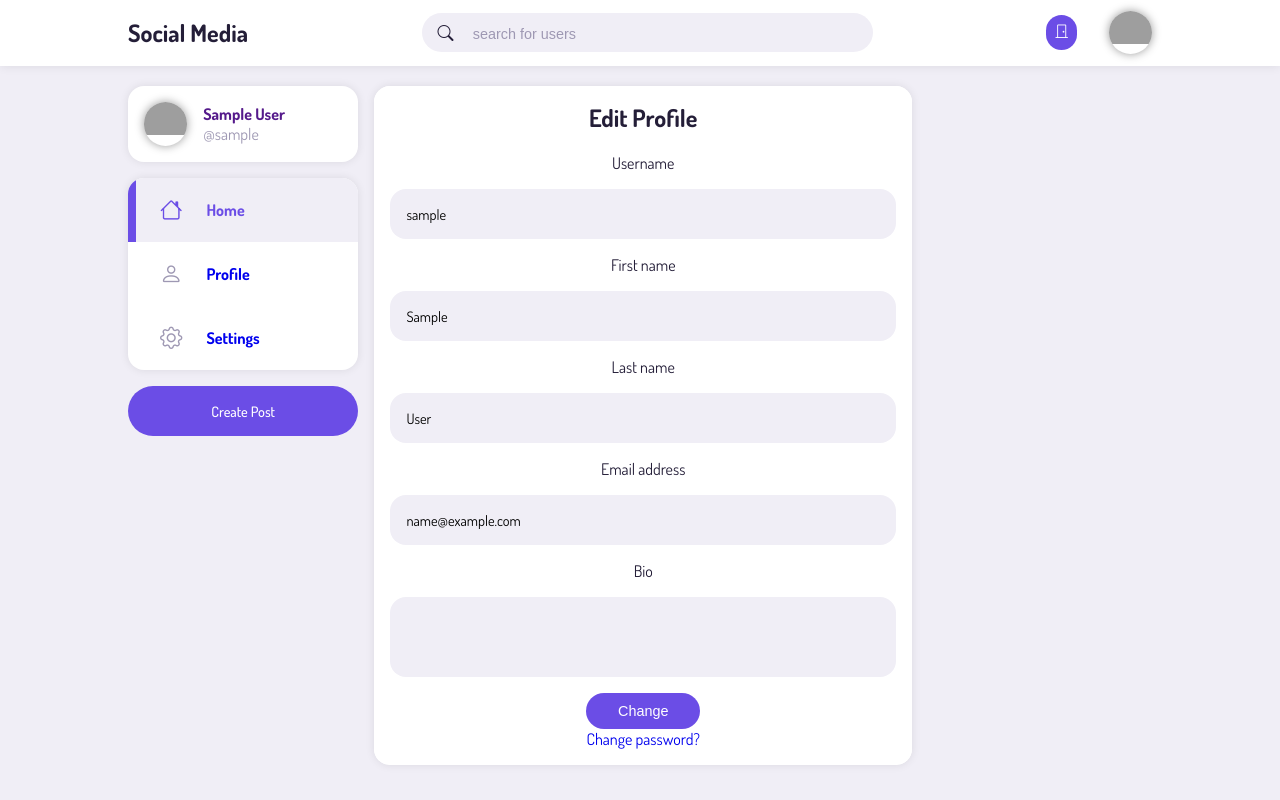
After one commit to CodesByArash/Django-Social-Media, a Django app: page /account/settings/ in a window 1280 px wide. The commit adds this page. Run offline with Django 4.2, Linux system fonts and the light colour scheme; the visitor is signed in with stand-in values (Sample User, id 1); parts of the project's set-up code (start-up, migrations or seed data) failed here and were passed over; some libraries are stand-ins or nearby versions; grey boxes are pictures that could not be loaded.

Commit message:
configured settings, created logout and password reset, modified user creation and login views

```diff
--- a/backend/account/urls.py
+++ b/backend/account/urls.py
@@ -1,10 +1,14 @@
 from cProfile import Profile
 from django.contrib import admin
 from django.urls import path
-from .views import SignUpView , LoginView ,ProfileView
+from .views import SignUpView, LoginView, ProfileView, SettingsView, LogoutView, PasswordChangeView
+
 
 urlpatterns = [
     path('signup/',SignUpView.as_view(),name='signup'),
-    path('login/',LoginView.as_view(),name='login'),
-    path('profile/<str:username>/',ProfileView.as_view(), name="profile")
+    path('login/',LoginView.as_view(redirect_authenticated_user=True),name='login'),
+    path('profile/<str:username>/',ProfileView.as_view(), name="profile"),
+    path('settings/',SettingsView.as_view(),name="settings"),
+    path('settings/password/',PasswordChangeView,name="password"),
+    path('logout/',LogoutView,name='logout'),
 ]
--- a/backend/account/views.py
+++ b/backend/account/views.py
@@ -1,11 +1,17 @@
+import imp
+from pyexpat.errors import messages
+from urllib import request
 from django.contrib.auth import authenticate , login
 from .models import User
-from django.shortcuts import render
-from django.shortcuts import get_object_or_404
+from django.shortcuts import redirect
+from django.shortcuts import get_object_or_404,render
 from django.urls import reverse_lazy
-from django.views.generic import CreateView , DetailView
+from django.views.generic import CreateView , DetailView ,UpdateView
+from django.contrib.auth import logout, update_session_auth_hash
+from django.contrib.auth.mixins import LoginRequiredMixin
+from django.contrib.auth.decorators import login_required
 from django.contrib.auth.views import LoginView as SigninView
-from .forms import UserRegisterForm , UserLoginForm
+from .forms import UserRegisterForm, UserLoginForm, UserSettingsForm, MyPasswordChangeForm
 # Create your views here.
 
 class SignUpView(CreateView):
@@ -13,6 +19,13 @@ class SignUpView(CreateView):
     success_url = reverse_lazy('core.home')
     form_class = UserRegisterForm
     success_message = "Your profile was created successfully"
+
+    def dispatch(self, request, *args, **kwargs):
+        if self.request.user.is_authenticated:
+            return redirect('home')
+
+        return super().dispatch(request, *args, **kwargs)
+
 
 
     def form_valid(self, form):
@@ -24,17 +37,15 @@ class SignUpView(CreateView):
         login(self.request, user)
         return to_return
 
+
 class LoginView(SigninView):
     template_name = 'account/login.html'
-    success_url = reverse_lazy('core.home')
+    success_url = reverse_lazy('core:home')
     form_class = UserLoginForm
     success_message = "successfully logged in"
 
 
-# def profile(request):
-#     return render(request, 'account/profile.html')
-
-class ProfileView(DetailView):
+class ProfileView(LoginRequiredMixin,DetailView):
     model = User
     template_name: str = 'account/profile.html'
     context_object_name = 'userprofile'
@@ -46,3 +57,41 @@ class ProfileView(DetailView):
     def get_object(self):
         print(self.kwargs.get('username'))
         return self.get_user_profile(username=self.kwargs.get('username'))
+
+
+class SettingsView(LoginRequiredMixin,UpdateView):
+    model = User
+    template_name = 'account/settings.html'
+    success_url = reverse_lazy('settings')
+    fields = ['username', 'email', 'first_name',
+              'last_name', 'bio', ]
+    form = UserSettingsForm
+
+    def get_object(self):
+            return self.request.user
+
+@login_required
+def PasswordChangeView(request):
+    if request.method == 'POST':
+        password_form = MyPasswordChangeForm(request.user,request.POST)
+        if password_form.is_valid():
+            user=password_form.save()
+            update_session_auth_hash(request, user)
+            # messages.success(request,'Your password wa successfully updated')
+            return redirect('settings')
+        else:
+            pass
+            # messages.error(request,'Please correct  the error below.')
+    else:
+        password_form = MyPasswordChangeForm(request.user)
+
+    return render(request, 'account/password.html', {
+        'form':password_form
+    })
+
+
+
+@login_required
+def LogoutView(request):
+    logout(request)
+    return redirect('login')
--- a/backend/config/settings.py
+++ b/backend/config/settings.py
@@ -117,6 +117,8 @@ USE_I18N = True
 USE_TZ = True
 
 
+LOGIN_URL ='login'
+LOGOUT_REDIRECT_URL= 'login'
 LOGIN_REDIRECT_URL = 'home'
 
 # Static files (CSS, JavaScript, Images)
--- a/backend/core/views.py
+++ b/backend/core/views.py
@@ -1,6 +1,9 @@
 from django.shortcuts import render
-
+from django.contrib.auth.mixins import LoginRequiredMixin
+from django.contrib.auth.decorators import login_required
 # Create your views here.
 
+
+@login_required
 def home(request):
     return render(request, 'socialmedia/index.html')
--- a/backend/static/css/style.css
+++ b/backend/static/css/style.css
@@ -52,7 +52,7 @@ body{
     height: auto;
     width: auto;
     /* max-width: 340px; */
-    box-shadow: 0px 2px 10px rgba(0, 0, 0, .09);
+    box-shadow: 0px 0px 10px rgba(0, 0, 0, .09);
     padding: var(--card-padding);
     margin: 1rem;
     margin-top: 0;
@@ -80,10 +80,10 @@ body{
 }
 
 .profile-img{
-    border: 1px solid var(--color-dark);
     border-radius: 25%;
     height: 100px;
     width: 100px;
+    box-shadow: 0px 0px 10px rgba(0, 0, 0, 0.4);
 }
 
 .profile-marg{
@@ -170,8 +170,7 @@ ul.profile-Arrange{
     aspect-ratio: 1/1;
     border-radius:50%;
     overflow: hidden;
-    border: 1px solid;
-    border-color: var(--color-dark);
+    box-shadow: 0px 0px 10px rgba(0, 0, 0, 0.4);
 }
 
 img{
@@ -216,7 +215,7 @@ nav{
     position: fixed;
     top:0;
     z-index: 10;
-    box-shadow: 0px 2px 10px rgba(0, 0, 0, .09);
+    box-shadow: 0px 0px 10px rgba(0, 0, 0, .09);
 
 }
 
@@ -280,7 +279,7 @@ main .container .left .profile{
     align-items: center;
     column-gap: 1rem;
     width: 100%;
-    box-shadow: 0px 2px 10px rgba(0, 0, 0, .09);
+    box-shadow: 0px 0px 10px rgba(0, 0, 0, .09);
 
 }
 
@@ -288,7 +287,7 @@ main .container .left .profile{
     margin-top:1rem;
     background: var(--color-white);
     border-radius: var(--card-border-radius);
-    box-shadow: 0px 2px 10px rgba(0, 0, 0, .09);
+    box-shadow: 0px 0px 10px rgba(0, 0, 0, .09);
 
 }
 
@@ -339,11 +338,13 @@ main .container .left .profile{
 
 .left .sidebar .menu-item:first-child.active{
     border-top-left-radius: var(--card-border-radius);
+    border-top-right-radius: var(--card-border-radius);
     overflow: hidden;
 }
 
 .left .sidebar .menu-item:last-child.active{
     border-bottom-left-radius: var(--card-border-radius);
+    border-bottom-right-radius: var(--card-border-radius);
     overflow: hidden;
 }
 
@@ -364,7 +365,7 @@ main .container .left .profile{
     display: grid;
     grid-template-columns: repeat(3,1fr);
     gap: 16px;
-    box-shadow: 0px 2px 10px rgba(0, 0, 0, .09);
+    box-shadow: 0px 0px 10px rgba(0, 0, 0, .09);
 
     /* grid-auto-rows: 150px; */
 }
@@ -374,6 +375,7 @@ main .container .left .profile{
     overflow: hidden;
     width: 17vw;
     height: 17vw;
+    box-shadow: 0px 0px 10px rgba(0, 0, 0, 0.4);
     /* margin: 0rem; */
 }
 
@@ -383,6 +385,7 @@ main .container .left .profile{
     border-radius: var(--card-border-radius);
     padding: var(--card-padding);
     margin: 0 1rem;
+    box-shadow: 0px 0px 10px rgba(0, 0, 0, 0.09);
     font-size: 0.85rem;
 }
 
@@ -510,59 +513,49 @@ main .container .right{
     cursor: pointer;
 }
 
-/* .left .post-create{
-    position:absolute;
-    top: 0;
-    left: 110%;
-    width: 30rem;
+
+.settings {
     background: var(--color-white);
     border-radius: var(--card-border-radius);
-    padding: var(--card-padding);
-    box-shadow: 0 0 2rem hsl(var(--color-primary),75%,60% 25%);
-    z-index: 8;
-    display: none;
+    width: 100%;
+    display: grid;
+    align-items: center;
+    margin: 1rem;
+    margin-top: 0;
+    text-align: center;
+    box-shadow: 0px 0px 10px rgba(0, 0, 0, .09);
 }
 
-.left .post-create::before{
-    content:"";
-    width: 1.2rem;
-    height:1.2rem;
-    display:block;
+
+.settings .edit{
     background: var(--color-white);
-    position: absolute;
-    left:-0.6rem;
-    transform: rotate(45deg);
+    padding: 1rem;
+    border-radius: var(--card-border-radius);
 }
 
-.left .post-create > div{
+.edit .textarea1{
     display: flex;
-    align-items: start;
-    gap: 1rem;
+    width: 100%;
+    background: var(--color-light);
+    padding: var(--card-padding);
+    margin-top: 1rem;
     margin-bottom: 1rem;
-} */
-
-/*
-.left .post-create .btn{
-    width: 30%;
-    margin:auto;
-    display:block;
+    font-family: 'Dosis', sans-serif;
+    border-radius: var(--card-border-radius);
+    font-size: 0.9rem;
+    resize: none;
+    max-height: 5rem;
+    position: relative;
 }
 
-.upload {
-    background-color: indigo;
-    color: white;
-    padding: 0.5rem;
-    font-family: sans-serif;
-    border-radius: 0.3rem;
-    cursor: pointer;
-    margin-top: 1rem;
-} */
+
 
 @media screen and (max-width:800px) {
     .container{
         grid-template-columns: 5rem auto 30vw;
         /* gap: 1rem; */
     }
+
     .left{
         width: 5rem;
         z-index:5;
@@ -644,4 +637,20 @@ main .container .right{
     main .container .right{
         display: none;
     }
+
+    .edit .fontt{
+        font-size: 0.6rem;
+    }
+
+    .edit .textarea{
+        font-size: 0.7rem;
+    }
+
+    .edit::before{
+        display: absolute;
+        top:1.3rem;
+        left:calc(20rem - 0.6rem);
+        display: black;
+    }
+
 }
--- a/backend/templates/account/login.html
+++ b/backend/templates/account/login.html
@@ -24,6 +24,10 @@
                     <input type="submit" class="btn btn-primary fontt" value="Login" />
                 </form>
             </div>
+            <div class="">
+                Don't have an account?
+                <a href="{% url 'signup' %}"> Sign up</a>
+            </div>
         </div>
     </div>
 </body>
--- /dev/null
+++ b/backend/templates/account/settings.html
@@ -0,0 +1,38 @@
+{% extends 'base.html'%}
+{% load static %}
+{% load widget_tweaks %}
+
+
+
+{% block title%}{{user.username}}{% endblock %}
+
+
+{% block main %}
+    <div class="middle">
+        <div class="settings">
+            <div class="edit">
+                <div>
+                    <form action="" method="post">
+                        {% csrf_token %}
+                        <h2 class="fontt">Edit Profile</h2>
+                        <br>
+                        {{form.username.label}}
+                        {{form.username | add_class:"textarea1"}}
+                        {{form.first_name.label}}
+                        {{form.first_name | add_class:"textarea1"}}
+                        {{form.last_name.label}}
+                        {{form.last_name | add_class:"textarea1"}}
+                        {{form.email.label}}
+                        {{form.email | add_class:"textarea1"}}
+                        {{form.bio.label}}
+                        {{form.bio | add_class:"textarea1"}}
+                        <input type="submit" class="btn btn-primary fontt" value="Change" />
+                        <div class="">
+                            <a href="{% url 'password' %}">Change password?</a>
+                        </div>
+                    </form>
+                </div>
+            </div>
+        </div>
+    </div>
+{% endblock %}
--- a/backend/templates/base.html
+++ b/backend/templates/base.html
@@ -22,7 +22,7 @@
                 <input type="search" placeholder="search for users">
             </div>
             <div class="create">
-                <label class="btn btn-primary bi bi-door-closed" name="logout" for="create-post"></label>
+                <a href="{% url 'logout' %}" class="btn btn-primary bi bi-door-closed" name="logout" for=""></a>
                 <!-- <button type="submit">Create</button> -->
                 <div class="profile-photo">
                     <img src="{{user.profile_img.url}}" alt="profpic">
@@ -49,7 +49,7 @@
                     </div>
                 </a>
                 <div class="sidebar">
-                    <a  class="menu-item active">
+                    <a href="{% url 'home' %}"  class="menu-item active">
                         <span><i class="bi bi-house"></i></span>
                         <h3>Home</h3>
                     </a>
@@ -57,14 +57,10 @@
                         <span><i class="bi bi-person"></i></span>
                         <h3>Profile</h3>
                     </a>
-                    <a  class="menu-item">
+                    <a href="{% url 'settings' %}" class="menu-item">
                         <span><i class="bi bi-gear"></i></i></span>
                         <h3>Settings</h3>
                     </a>
-                    <!-- <a href="" class="menu-item">
-                        <span><i class="bi bi-brush"></i></span>
-                        <h3>Theme</h3>
-                    </a> -->
                 </div>
                 <label class="createe btn btn-primary " id="create" for="create-post">Create Post</label>
 
@@ -84,15 +80,6 @@
                 <label class="fontt bi bi-x closebtn"></label>
             </div>
             <div>
-                <!--
-                <form action="localhost:8080/index.html" method="post">
-                <h2 class="fontt">Add Posts</h2>
-                <input type="file" class="fontt " id="file-upload" hidden/>
-                <label for="file-upload" class="fontt btn btn-primary ">Upload Picture</label>
-                <textarea class="textarea " placeholder="Add Caption ...."></textarea>
-                <input type="submit" class="btn btn-primary fontt" value="Post" />
-                </form>
-                -->
                 <h2 class="fontt">Add Posts</h2>
                 <input type="file" class="fontt " id="file-upload" hidden/>
                 <label for="file-upload" class="fontt btn btn-primary ">Upload Picture</label>
```
Also changed, not shown: backend/account/forms.py (+42 -1 lines), backend/templates/account/password.html (added, +27 -0 lines), backend/templates/account/profile.html (+5 -5 lines), backend/templates/account/signup.html (+7 -17 lines), backend/templates/socialmedia/index.html (+4 -4 lines), backend/account/models.py (line endings or trailing spaces).
